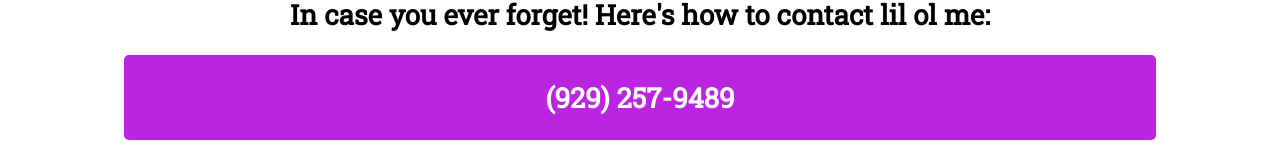
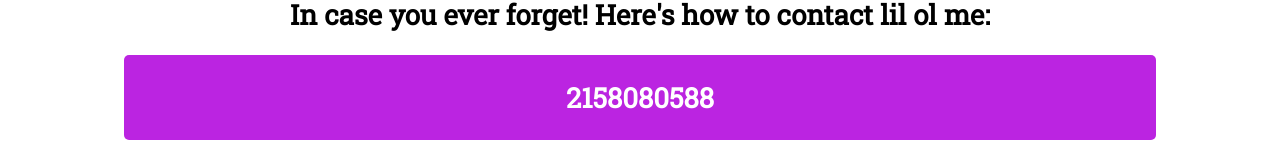
Before and after one commit to gl88213n/9rs-Website, a plain HTML site: page contact.html in a window 1280 px wide. Shown: the part 334-500 px from the top of the page. Drawn offline with Linux system fonts and the light colour scheme; a web font is replaced by a local one.

Commit message:
Update contact.html

```diff
--- a/contact.html
+++ b/contact.html
@@ -35,7 +35,7 @@
     <main>
         <div id="contact">
             <h2>In case you ever forget! Here's how to contact lil ol me:</h2>
-            <h4 class="tel-link"><a href="tel:2158089588">(929) 257-9489</a></h4>
+            <h4 class="tel-link"><a href="tel:2158089588">2158080588</a></h4>
             <h4>Instagram: <a href="https://www.instagram.com/d34dgi" target="_blank">@d34dgi</a></h4>
             <h4>Email: <a href="mailto:nanilopez813@gmail.com" class="contact-email-link">nanilopez813@gmail.com</a></h4>
         </div>
```
